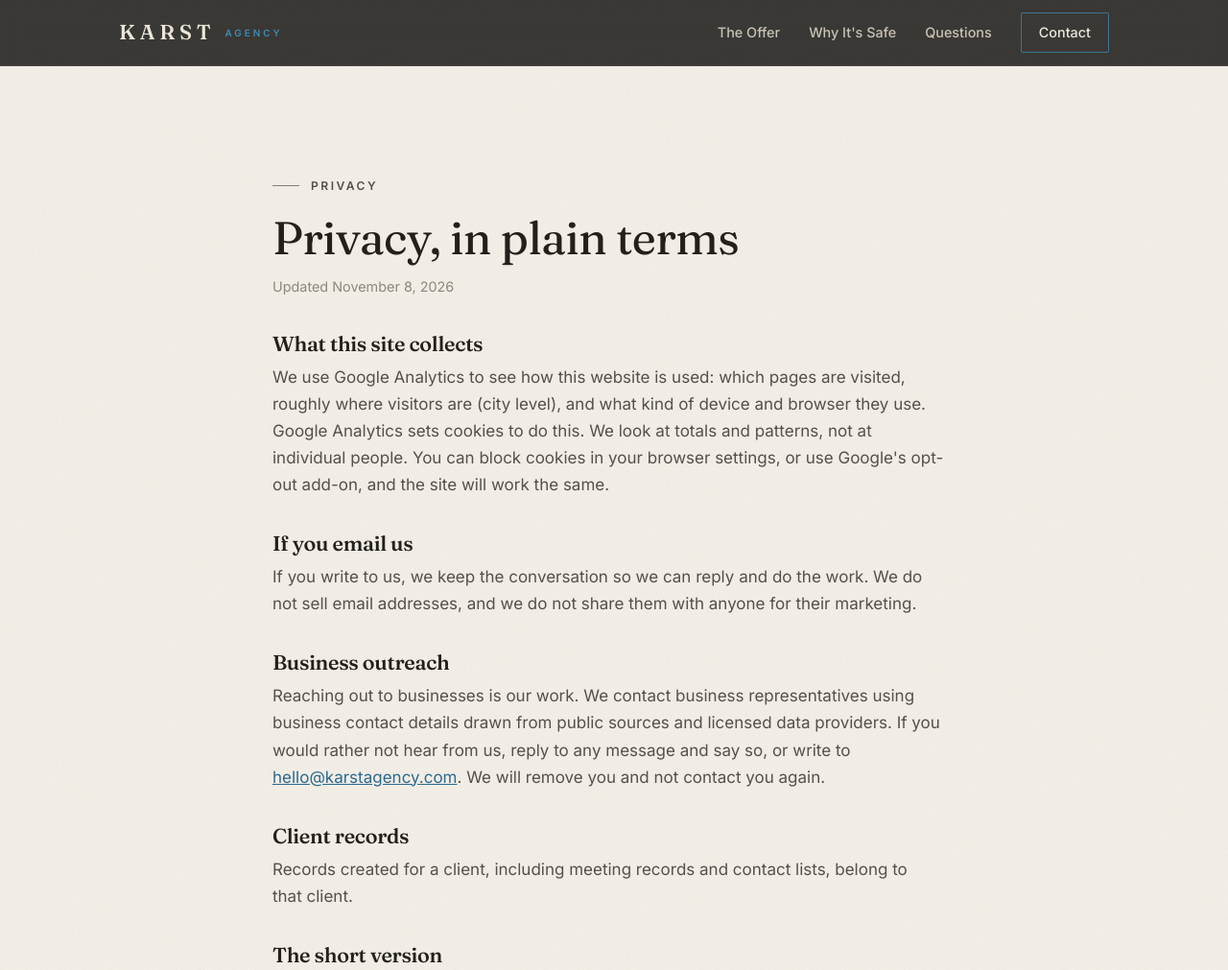
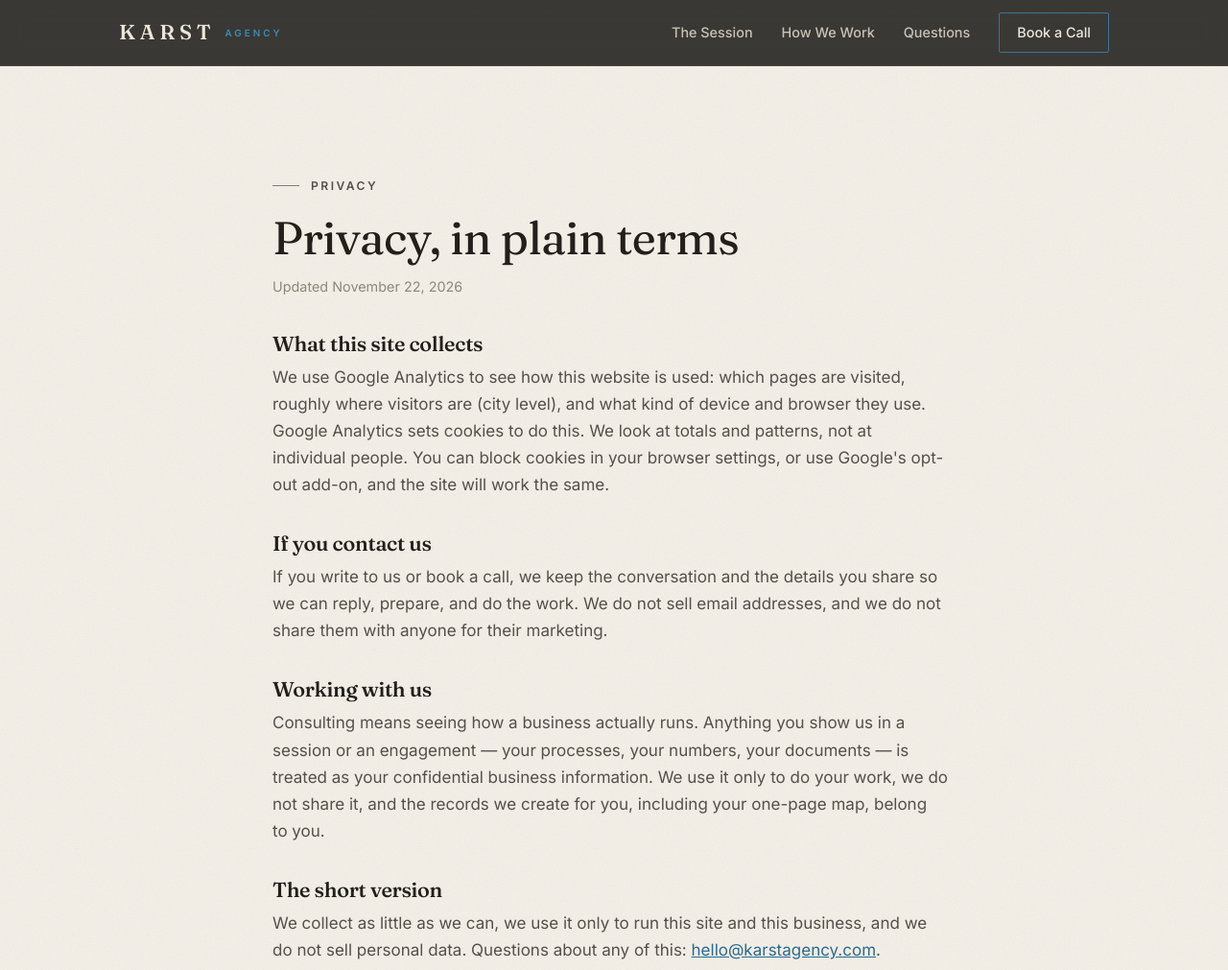
Before and after one commit to karstagency/karstagency.github.io, a plain HTML site: page privacy.html in a window 1280 px wide. Shown: the top 1011 px of the page at 96% size. Drawn offline with Linux system fonts and the light colour scheme.

Commit message:
Finish consultancy redesign: clean proof card, consultancy privacy page, new og image

```diff
--- a/privacy.html
+++ b/privacy.html
@@ -4,7 +4,7 @@
 <meta charset="UTF-8">
 <meta name="viewport" content="width=device-width, initial-scale=1.0">
 <title>Privacy | Karst Agency</title>
-<meta name="description" content="How Karst Agency handles data: what this site collects, what happens when you email us, and how to opt out of outreach.">
+<meta name="description" content="How Karst Agency handles data: what this site collects, and what happens when you contact us or work with us.">
 <link rel="icon" type="image/svg+xml" href="favicon.svg">
 <link rel="apple-touch-icon" href="apple-touch-icon.png">
 <link rel="preconnect" href="https://fonts.googleapis.com">
@@ -25,10 +25,10 @@
   <div class="wrap header-inner">
     <a class="wordmark" href="index.html">KARST<span class="wordmark-sub">AGENCY</span></a>
     <nav>
-      <a href="index.html#offer">The Offer</a>
-      <a href="index.html#proof">Why It's Safe</a>
+      <a href="index.html#session">The Session</a>
+      <a href="index.html#how">How We Work</a>
       <a href="index.html#faq">Questions</a>
-      <a class="nav-cta" href="index.html#contact">Contact</a>
+      <a class="nav-cta" href="index.html#contact">Book a Call</a>
     </nav>
   </div>
 </header>
@@ -38,19 +38,16 @@
     <div class="wrap narrow">
       <p class="eyebrow">Privacy</p>
       <h1>Privacy, in plain terms</h1>
-      <p class="updated">Updated November 8, 2026</p>
+      <p class="updated">Updated November 22, 2026</p>
 
       <h2>What this site collects</h2>
       <p>We use Google Analytics to see how this website is used: which pages are visited, roughly where visitors are (city level), and what kind of device and browser they use. Google Analytics sets cookies to do this. We look at totals and patterns, not at individual people. You can block cookies in your browser settings, or use Google's opt-out add-on, and the site will work the same.</p>
 
-      <h2>If you email us</h2>
-      <p>If you write to us, we keep the conversation so we can reply and do the work. We do not sell email addresses, and we do not share them with anyone for their marketing.</p>
+      <h2>If you contact us</h2>
+      <p>If you write to us or book a call, we keep the conversation and the details you share so we can reply, prepare, and do the work. We do not sell email addresses, and we do not share them with anyone for their marketing.</p>
 
-      <h2>Business outreach</h2>
-      <p>Reaching out to businesses is our work. We contact business representatives using business contact details drawn from public sources and licensed data providers. If you would rather not hear from us, reply to any message and say so, or write to <a href="mailto:hello@karstagency.com">hello@karstagency.com</a>. We will remove you and not contact you again.</p>
-
-      <h2>Client records</h2>
-      <p>Records created for a client, including meeting records and contact lists, belong to that client.</p>
+      <h2>Working with us</h2>
+      <p>Consulting means seeing how a business actually runs. Anything you show us in a session or an engagement — your processes, your numbers, your documents — is treated as your confidential business information. We use it only to do your work, we do not share it, and the records we create for you, including your one-page map, belong to you.</p>
 
       <h2>The short version</h2>
       <p>We collect as little as we can, we use it only to run this site and this business, and we do not sell personal data. Questions about any of this: <a href="mailto:hello@karstagency.com">hello@karstagency.com</a>.</p>
--- a/styles.css
+++ b/styles.css
@@ -446,15 +446,13 @@ p.grading {
 .after { border-bottom: 0; }
 .after .two-col > div:last-child p {
   font-size: 1.0625rem;
-  line-height: 1.75rem;                /* 28px: must match the rule spacing below */
+  line-height: 1.75rem;
   color: var(--ink);
   padding: 28px clamp(20px, 4vw, 36px) 28px clamp(22px, 4vw, 40px);
   border: 1px solid var(--line);
   border-left: 3px solid var(--spring-deep);
   border-radius: var(--radius);
-  background:
-    repeating-linear-gradient(to bottom, transparent 0 27px, rgba(217, 210, 196, 0.55) 27px 28px),
-    var(--ledger);
+  background: var(--ledger);
   box-shadow: 0 20px 40px -32px rgba(35, 32, 28, 0.35);
 }
 
```
Also changed, not shown: og-image.png.
